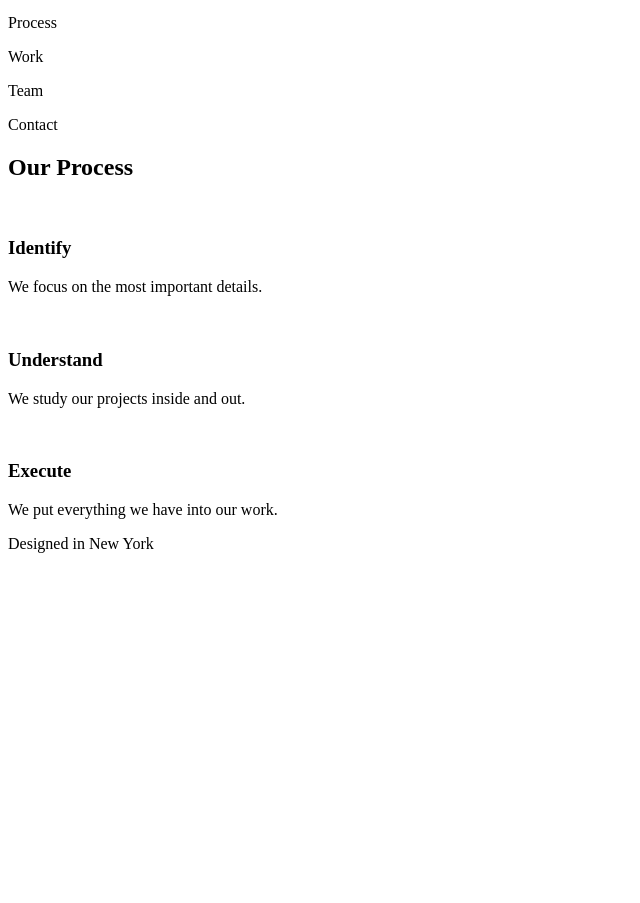
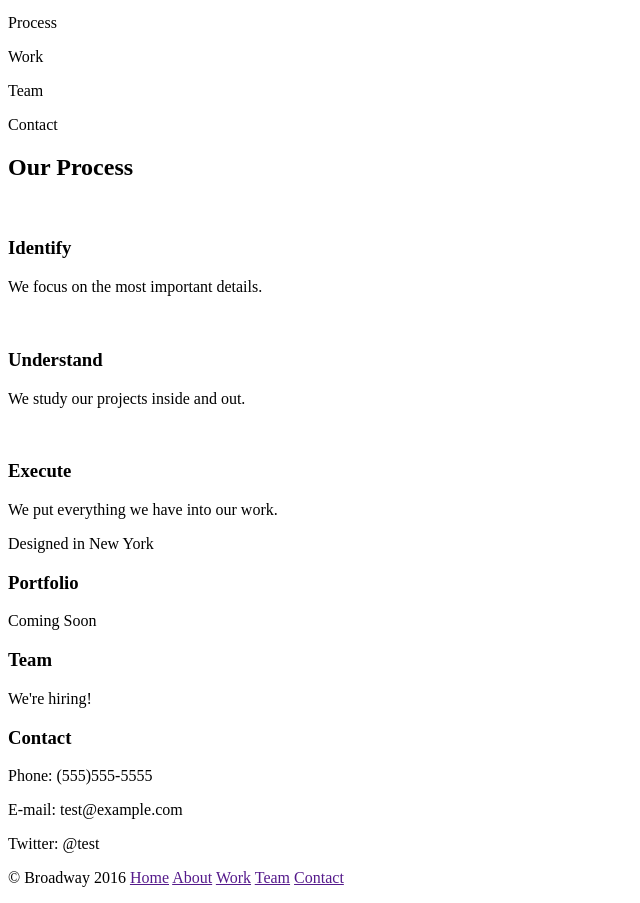
Before and after one commit to MoonBaseTom/broadway, a plain HTML site: page index.html in a window 1280 px wide. Shown: the part 100-1003 px from the top of the page, without its empty margins (0-640 px from the left). Before the commit the page ends 800 px from the top, so only its background shows below. Drawn offline with Linux system fonts and the light colour scheme.

Commit message:
html basics complete

```diff
--- a/index.html
+++ b/index.html
@@ -42,14 +42,31 @@
   <p>Designed in New York</p>
 </div>
 <!-- Work -->
-
+</p>
+<h3>Portfolio</h3>
+<p>Coming Soon
+</p>
 
 <!-- Team -->
-
+</p>
+<h3>Team</h3>
+<p>We're hiring!
+</p>
 <!-- Contact -->
+</p>
+<h3>Contact</h3>
+<p>Phone: (555)555-5555</p>
+<p>E-mail: test@example.com</p>
+<p>Twitter: @test</p>
 
 <!-- Footer -->
-
-
+<div class="footer">
+  <p>© Broadway 2016
+    <a href="">Home</a>
+    <a href="">About</a>
+    <a href="">Work</a>
+    <a href="">Team</a>
+    <a href="">Contact</a>
+  </div>
 </body>
 </html>
```
